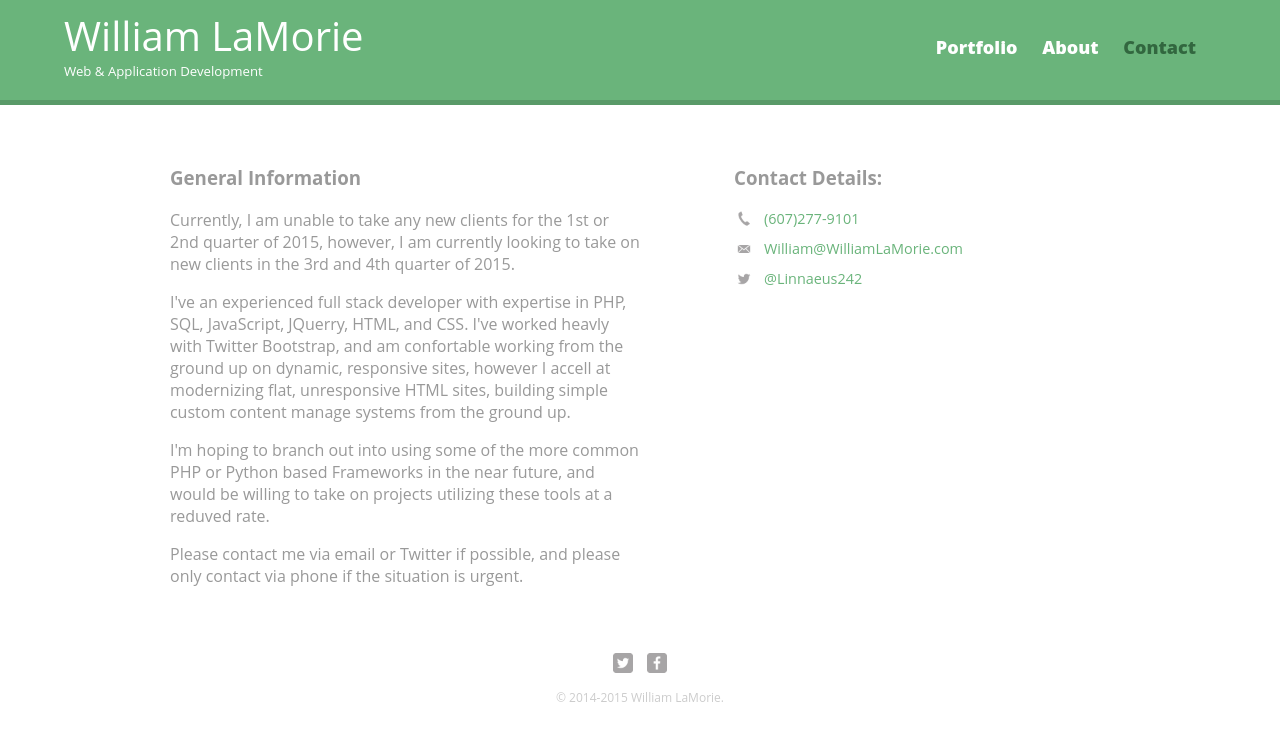
After one commit to chrome242/William-LaMorie, a PHP site: page /Contact/ in a window 1280 px wide. The commit adds this page. Shown: the top 741 px of the page. Run offline with PHP 8.4, Linux system fonts and the light colour scheme; some web fonts are replaced.

Commit message:
moved contact over
-moved contact from HTML to PHP
-updated the CSS file to support this new version

```diff
--- /dev/null
+++ b/Contact/index.php
@@ -0,0 +1,18 @@
+<?php
+
+// get the config file, set the section.
+require_once("../inc/config.php");
+$section = CONTACT;
+
+// header
+include(ROOT_PATH."inc/head.php");
+include(ROOT_PATH."inc/nav.php");
+
+// body content
+// this is a straigh pull from the content section as there isn't much to be
+// done with it, for the time being. However, eventually this might have a
+// blog like element later.
+include(ROOT_PATH."Content/contact.php");
+
+// closing footer
+include(ROOT_PATH."inc/footer.php");
--- /dev/null
+++ b/Content/contact.php
@@ -0,0 +1,27 @@
+
+    <div id="wrapper">
+      <section id="primary">
+        <h3>General Information</h3>
+        <p>Currently, I am unable to take any new clients for the 1st or
+        2nd quarter of 2015, however, I am currently looking to take on new
+        clients in the 3rd and 4th quarter of 2015.</p>
+        <p>I've an experienced full stack developer with expertise in PHP,
+        SQL, JavaScript, JQuerry, HTML, and CSS. I've worked heavly with
+        Twitter Bootstrap, and am confortable working from the ground up
+        on dynamic, responsive sites, however I accell at modernizing flat,
+        unresponsive HTML sites, building simple custom content manage
+        systems from the ground up.</p>
+        <p>I'm hoping to branch out into using some of the more common PHP
+        or Python based Frameworks in the near future, and would be willing to
+        take on projects utilizing these tools at a reduved rate.</p>
+        <p>Please contact me via email or Twitter if possible, and please only contact via phone if the situation is urgent.</p>
+      </section>
+
+      <section id="secondary">
+        <h3>Contact Details:</h3>
+        <ul class="contact-info">
+          <li class="phone"><a href="tel:607-277-9101">(607)277-9101</a></li>
+          <li class="email"><a href="mailto:william@williamlamorie.com">William@WilliamLaMorie.com</a></li>
+          <li class="twitter"><a href="http://twitter.com/intent/tweet?screen_name=linnaeus242">@Linnaeus242</a></li>
+        </ul>
+      </section>
--- a/css/main.css
+++ b/css/main.css
@@ -171,15 +171,15 @@ PAGE: CONTACT
 }
 
 .contact-info li.phone a{
-  background-image:url('../img/phone.png');
+  background-image:url('../img/Contact/phone.png');
 }
 
 .contact-info li.email a {
-  background-image:url('../img/mail.png');
+  background-image:url('../img/Contact/mail.png');
 }
 
 .contact-info li.twitter a {
-  background-image:url('../img/twitter.png');
+  background-image:url('../img/general/twitter.png');
 }
 
 
```
Also changed, not shown: Contact/contact.html (deleted, +0 -53 lines).
